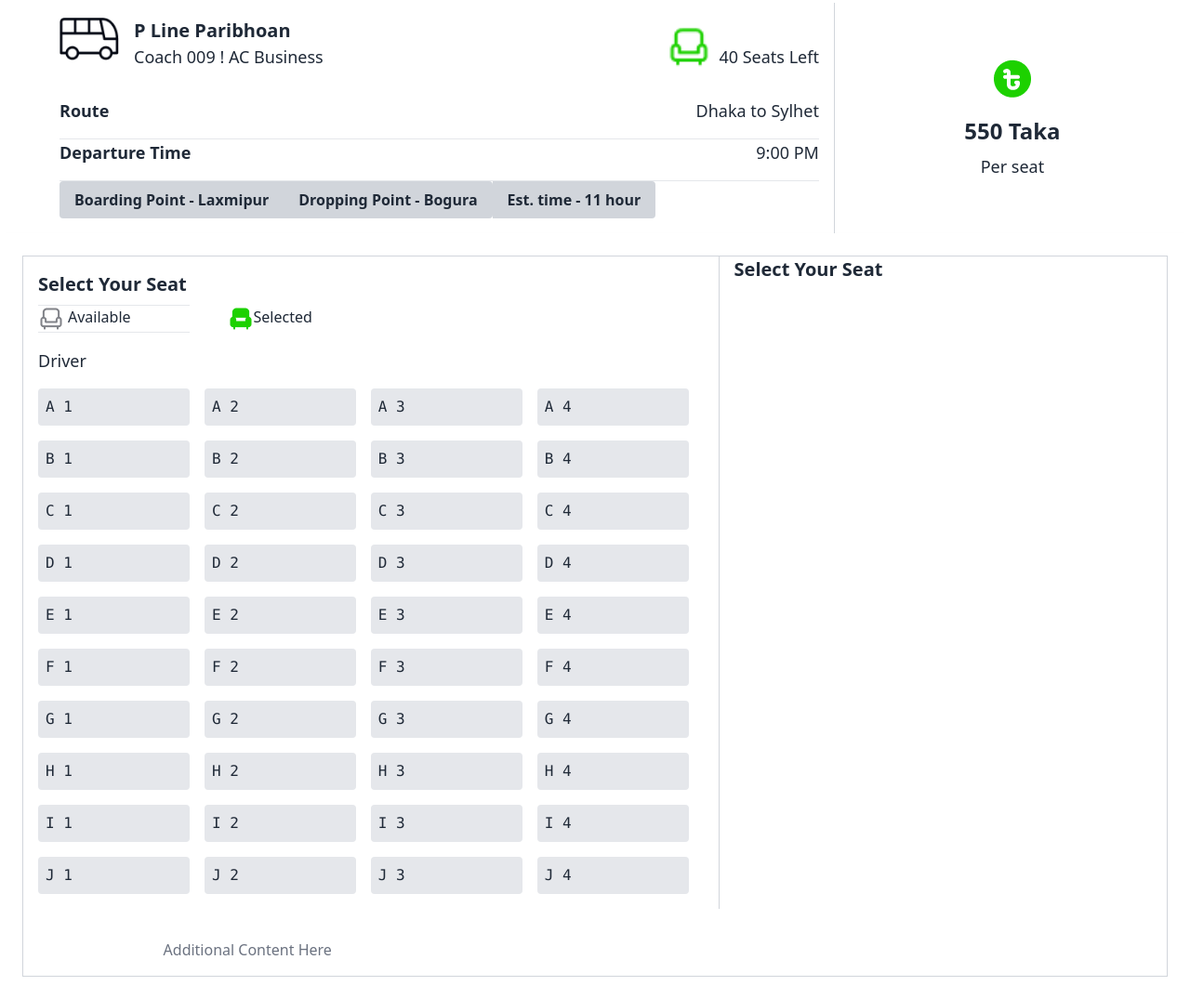
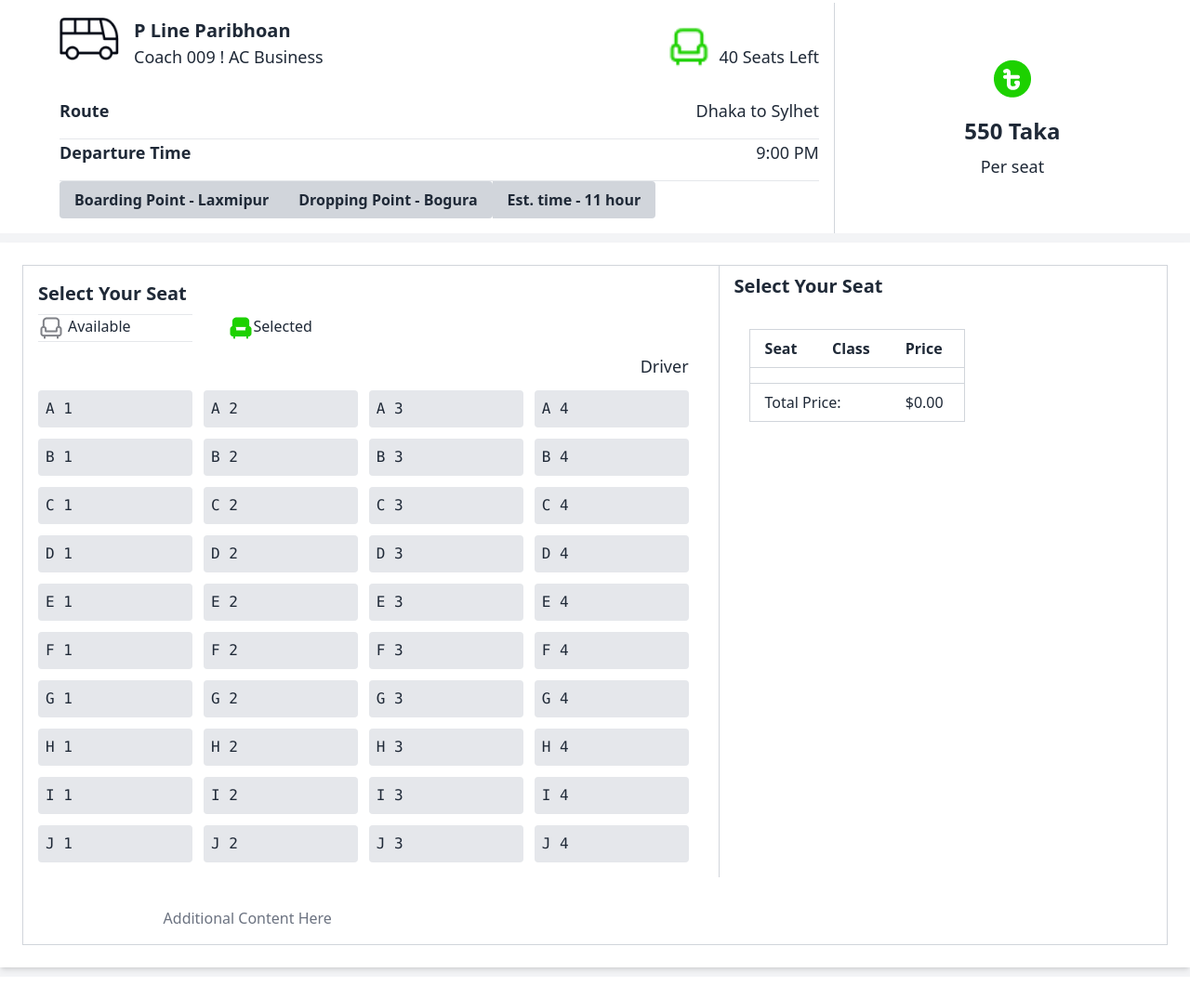
Before and after one commit to shahadot99999/bus-tricket, a plain HTML site: page index.html in a window 1280 px wide. Shown: the part 829-1904 px from the top of the page at 93% size. After the commit the page ends 1880 px from the top, so only its background shows below. Drawn offline with nearby package versions, Linux system fonts and the light colour scheme.

Commit message:
modify seat table create

```diff
--- a/index.html
+++ b/index.html
@@ -168,7 +168,7 @@
     <div class="container mx-auto bg-white shadow-md p-6">
         <div class="grid grid-cols-1 md:grid-cols-5 border border-gray-300 gap-4">
             <!-- First Column (Seats) -->
-            <div class="md:col-span-3 p-4 grid grid-cols-4 gap-4">
+            <div class="md:col-span-3 p-4 grid grid-cols-4 gap-3">
                 <div class="grid grid-cols-1 divide-y">
                     <div><p class="text-xl font-extrabold ">Select Your Seat</p></div>
 
@@ -185,13 +185,14 @@
                   </div>
 
                 <!-- Driver Icon -->
-                <div class="col-span-4 flex items-center">
-                    <span class="text-gray-800 text-lg">Driver</span>
+                <div class="col-span-4 flex items-end">
+                    <span class="text-gray-800 text-lg ml-auto">Driver</span>
                 </div>
+
 
                 <!-- Generating 40 Seats -->
                 <kbd class="p-2 bg-gray-200 text-gray-800 rounded">A 1</kbd>
-                <kbd class="p-2 bg-gray-200 text-gray-800 rounded">A 2</kbd>
+                <kbd class="p-2 bg-gray-200 text-gray-800 rounded ">A 2</kbd>
                 <kbd class="p-2 bg-gray-200 text-gray-800 rounded">A 3</kbd>
                 <kbd class="p-2 bg-gray-200 text-gray-800 rounded">A 4</kbd>
                 <kbd class="p-2 bg-gray-200 text-gray-800 rounded">B 1</kbd>
@@ -233,8 +234,47 @@
             </div>
 
             <!-- Vertical Separator (Hidden on Mobile) -->
-            <div class="hidden md:block border-l border-gray-300">
-                <p class="text-xl font-extrabold ml-4">Select Your Seat</p>
+            <div class=" border-l border-gray-300 ">
+                <p class="text-xl font-extrabold ml-4 mt-2">Select Your Seat</p>
+                <!-- <div class="divide-y ">
+                </div> -->
+                <div class="flex justify-center  min-w-full m-8">
+                    <table class="min-w-full table-auto border-collapse border border-gray-300">
+                      <!-- Table Header -->
+                      <thead>
+                        <tr class="border-b border-gray-300">
+                          <th class="px-4 py-2 text-left">Seat</th>
+                          <th class="px-4 py-2 text-left">Class</th>
+                          <th class="px-4 py-2 text-left">Price</th>
+                        </tr>
+                      </thead>
+
+                      <!-- Table Body -->
+                      <tbody>
+                        <!-- Empty row as per request -->
+                        <tr class="border-b border-gray-300">
+                          <td class="px-4 py-2"></td>
+                          <td class="px-4 py-2"></td>
+                          <td class="px-4 py-2"></td>
+                        </tr>
+                        <!-- Another empty row -->
+
+                        <!-- Additional rows as needed -->
+                      </tbody>
+
+                      <!-- Table Footer (Total Price) -->
+                      <tfoot>
+                        <tr class="border-t border-gray-300">
+                          <td class="px-4 py-2" colspan="2" class="text-right">Total Price:</td>
+                          <td class="px-4 py-2">$0.00</td>
+                        </tr>
+
+                      </tfoot>
+                    </table>
+                  </div>
+
+
+
             </div>
 
             <!-- Second Column (Empty/Other Content) -->
```
